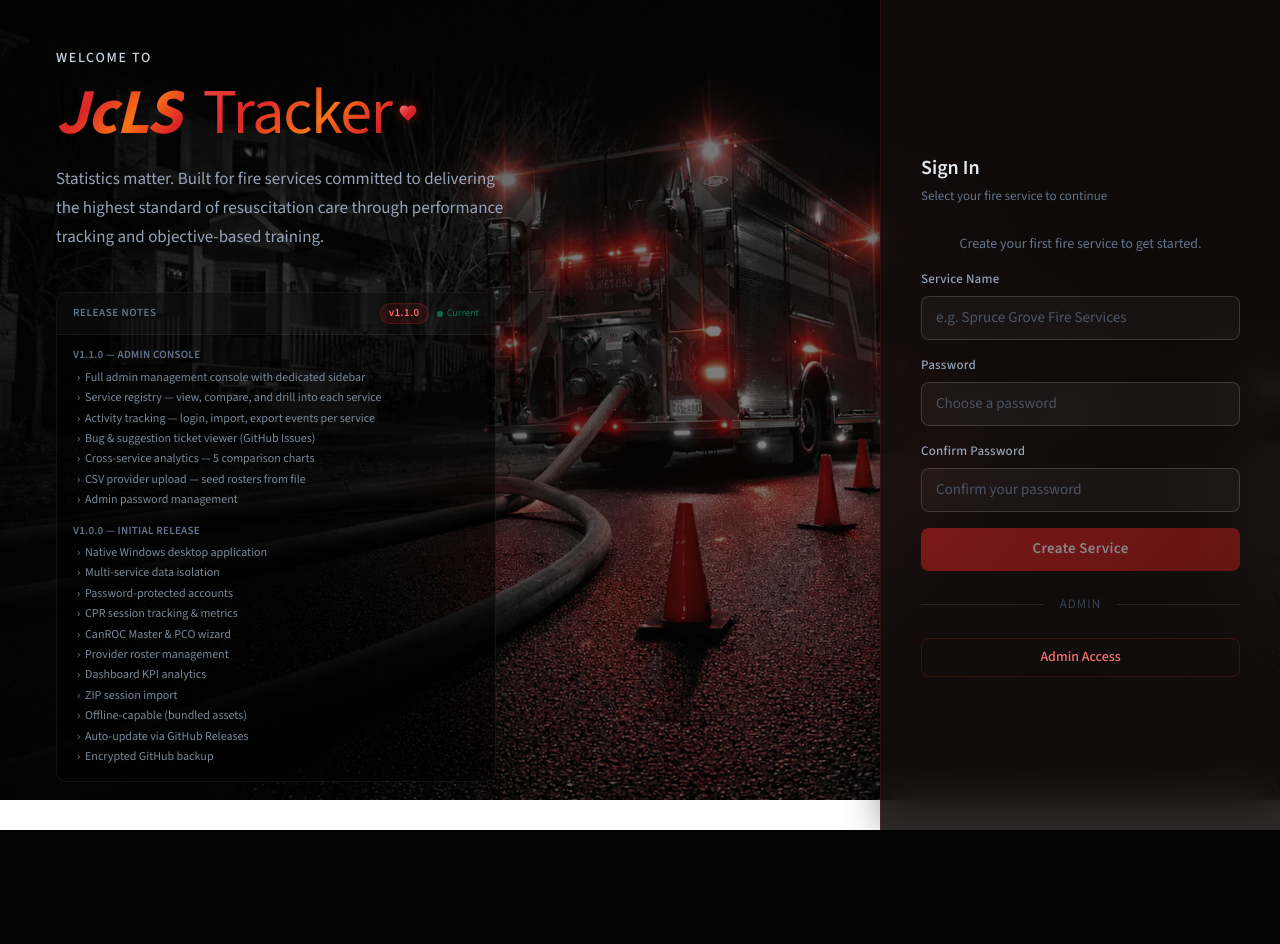
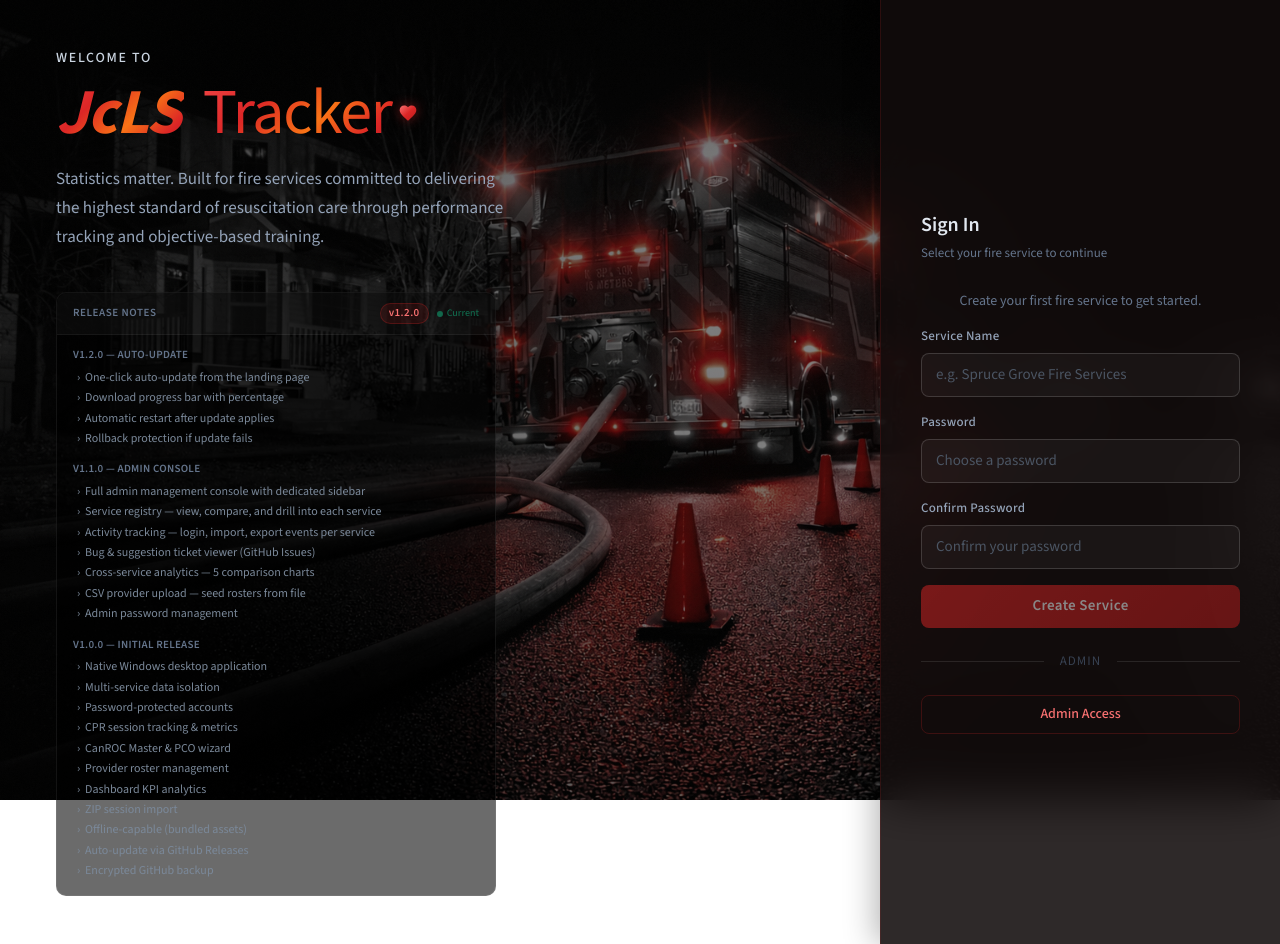
Before and after one commit to BaseballBinder/CPR-Tracker, a FastAPI app: page /landing in a window 1280 px wide. Before the commit the page ends 830 px from the top, so only its background shows below. Run offline with FastAPI, Linux system fonts and the light colour scheme; data that the repository does not hold is empty; some libraries are stand-ins or nearby versions.

Commit message:
release: v1.2.0 — Auto-Update
Co-Authored-By: Claude Opus 4.6 <noreply@anthropic.com>

```diff
--- a/app/version.py
+++ b/app/version.py
@@ -1,2 +1,2 @@
 """Single source of truth for application version."""
-__version__ = "1.1.0"
+__version__ = "1.2.0"
--- a/templates/pages/landing.html
+++ b/templates/pages/landing.html
@@ -475,7 +475,15 @@
                         </div>
                     </div>
 
-                    <p class="text-[11px] text-slate-500 font-semibold uppercase tracking-wide mb-1">v1.1.0 — Admin Console</p>
+                    <p class="text-[11px] text-slate-500 font-semibold uppercase tracking-wide mb-1">v1.2.0 — Auto-Update</p>
+                    <ul class="release-notes space-y-0 pl-3" style="list-style-type: '›  ';">
+                        <li>One-click auto-update from the landing page</li>
+                        <li>Download progress bar with percentage</li>
+                        <li>Automatic restart after update applies</li>
+                        <li>Rollback protection if update fails</li>
+                    </ul>
+
+                    <p class="text-[11px] text-slate-500 font-semibold uppercase tracking-wide mb-1 mt-3">v1.1.0 — Admin Console</p>
                     <ul class="release-notes space-y-0 pl-3" style="list-style-type: '›  ';">
                         <li>Full admin management console with dedicated sidebar</li>
                         <li>Service registry — view, compare, and drill into each service</li>
```
